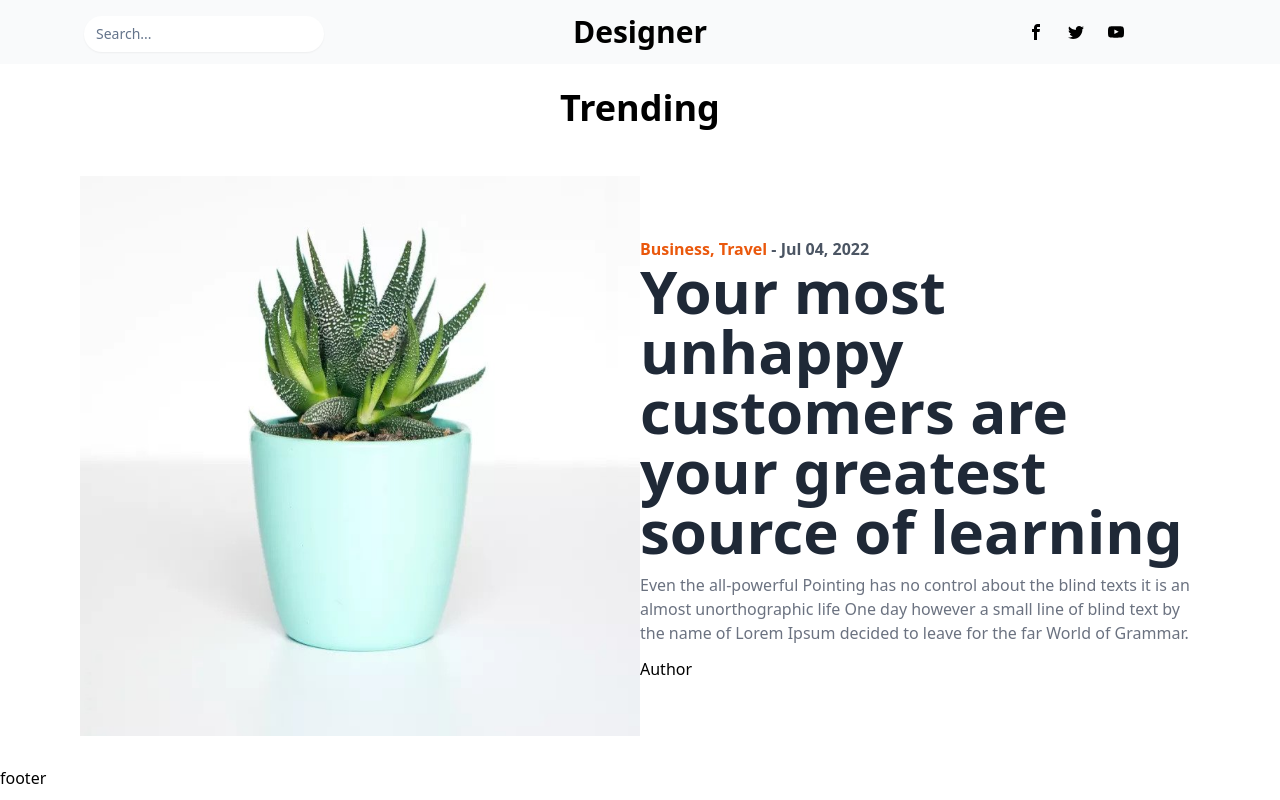
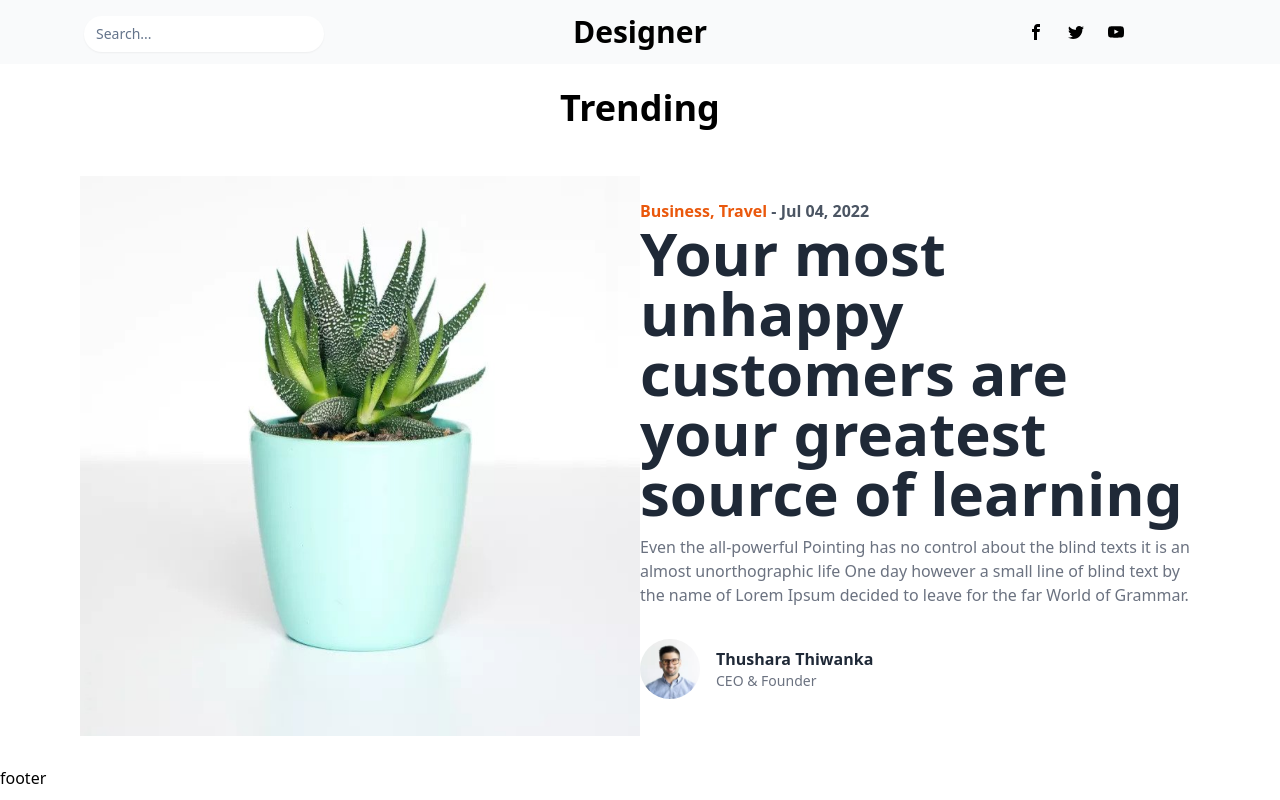
Before and after one commit to thusharathiwanka/digital-diary, a Next.js app: page / in a window 1280 px wide. Built offline with nearby package versions, Linux system fonts and the light colour scheme.

Commit message:
CREATE: author component created

```diff
--- /dev/null
+++ b/components/children/author.js
@@ -0,0 +1,22 @@
+import Image from "next/image";
+import Link from "next/link";
+
+export default function Author() {
+	return (
+		<div className="author flex py-5">
+			<Image
+				src={"/images/author/author1.jpg"}
+				width={60}
+				height={60}
+				className="rounded-full"
+				alt="author-image"
+			/>
+			<div className="flex flex-col justify-center px-4">
+				<Link href={"/"}>
+					<a className="text-md font-bold text-gray-800 hover:text-gray-600">Thushara Thiwanka</a>
+				</Link>
+				<span className="text-sm text-gray-500">CEO & Founder</span>
+			</div>
+		</div>
+	);
+}
--- a/components/home/trending-section.js
+++ b/components/home/trending-section.js
@@ -1,5 +1,7 @@
 import Image from "next/image";
 import Link from "next/link";
+
+import Author from "../children/author";
 
 export default function TrendingSection() {
 	return (
@@ -41,7 +43,7 @@ export default function TrendingSection() {
 								unorthographic life One day however a small line of blind text by the name of Lorem
 								Ipsum decided to leave for the far World of Grammar.
 							</p>
-							<h1>Author</h1>
+							<Author />
 						</div>
 					</div>
 				</div>
```
